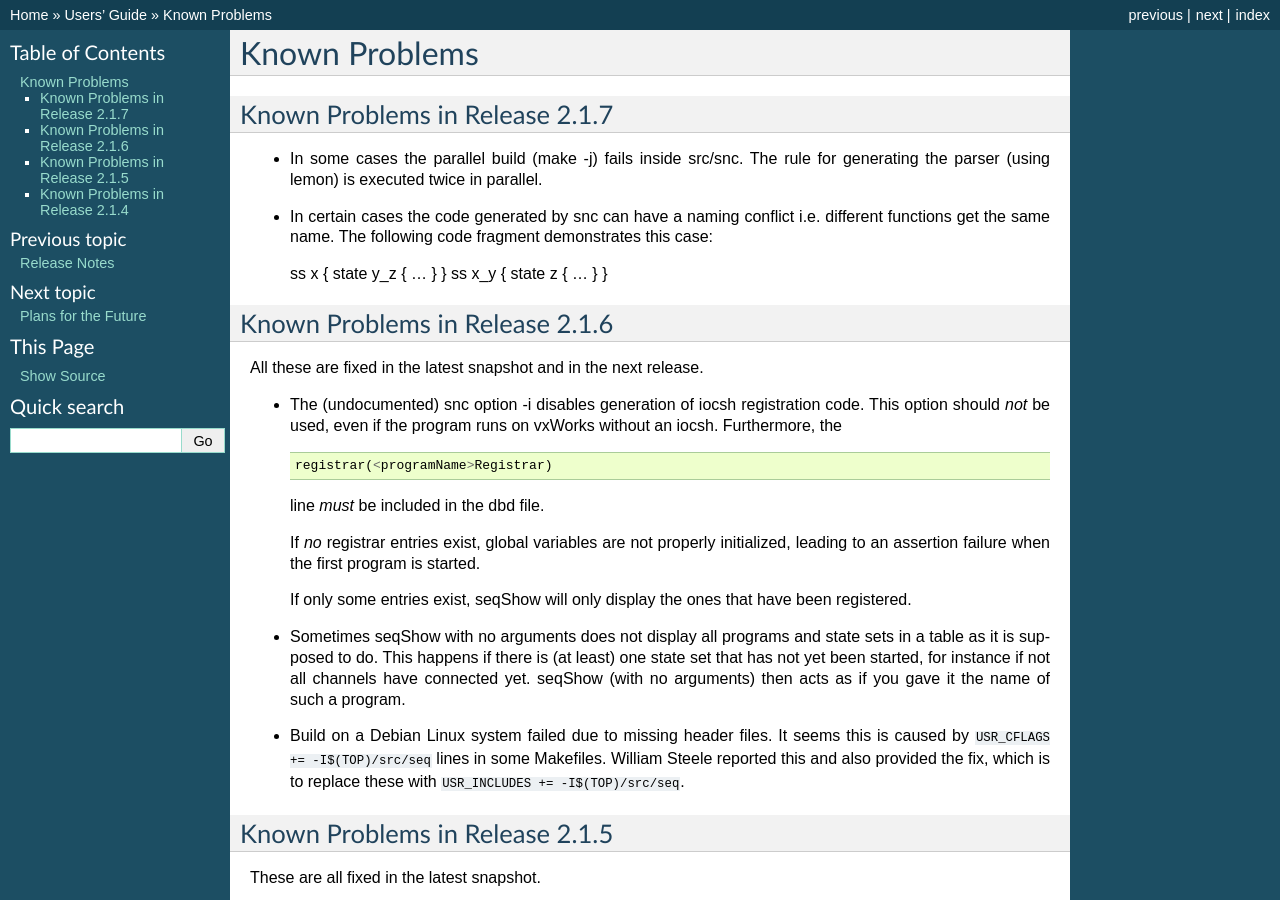
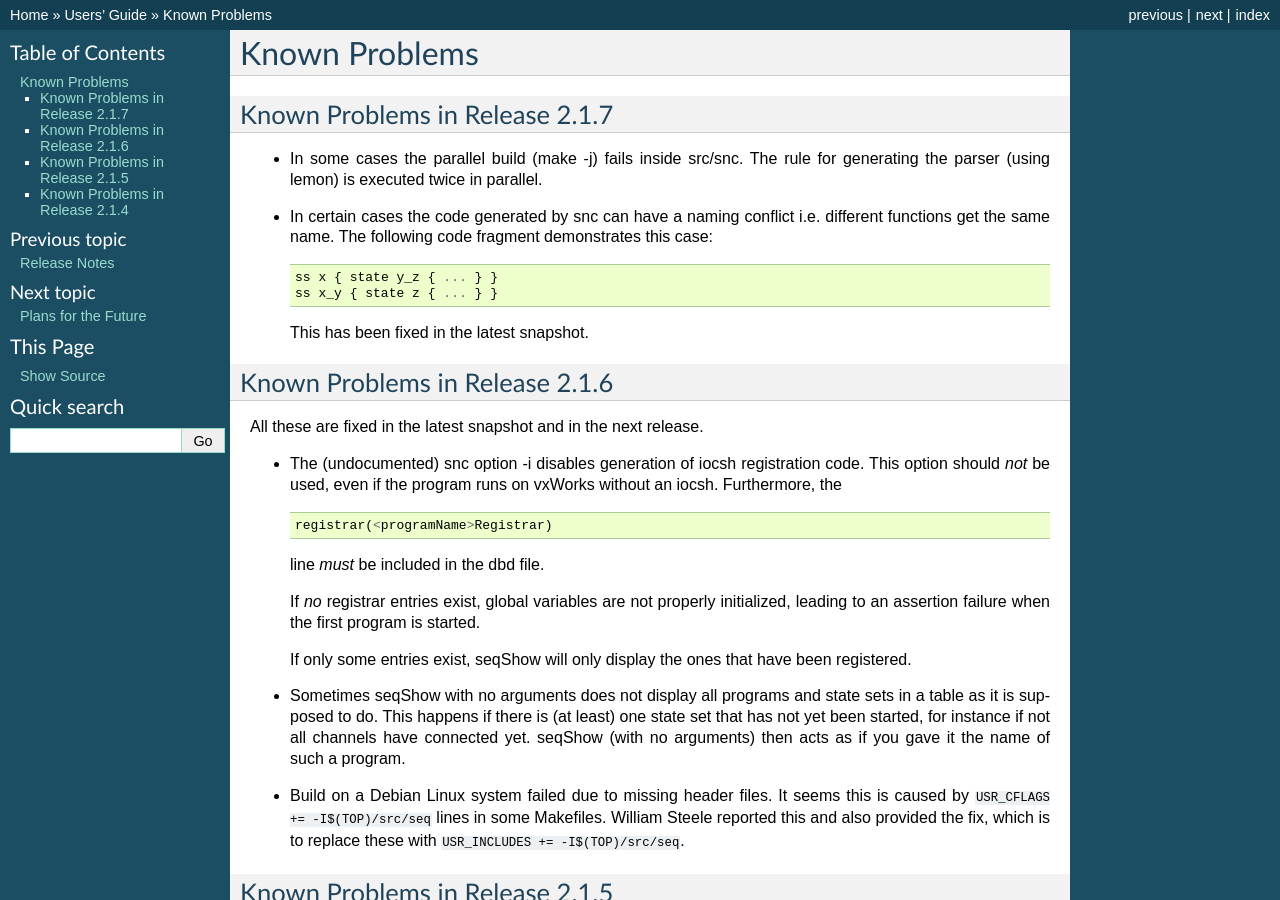
Before and after one commit to jeonghanlee/sequencer-2-2, a Sphinx documentation site: the page built from documentation/KnownProblems.txt, in a window 1280 px wide and 900 px high. Built offline with Sphinx 7.4.7, drawn with Linux system fonts in a browser that asks for light colours.

Commit message:
docs: fixed layout in KnownProblems

```diff
--- a/documentation/KnownProblems.txt
+++ b/documentation/KnownProblems.txt
@@ -12,10 +12,12 @@ Known Problems in Release 2.1.7
 
 * In certain cases the code generated by snc can have a naming
   conflict i.e. different functions get the same name. The
-  following code fragment demonstrates this case:
+  following code fragment demonstrates this case::
 
-  ss x { state y_z { ... } }
-  ss x_y { state z { ... } }
+    ss x { state y_z { ... } }
+    ss x_y { state z { ... } }
+
+  This has been fixed in the latest snapshot.
 
 .. _Known_Problems_2.1.6:
 
```
